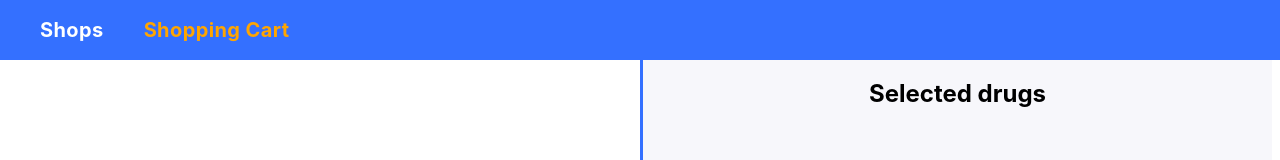
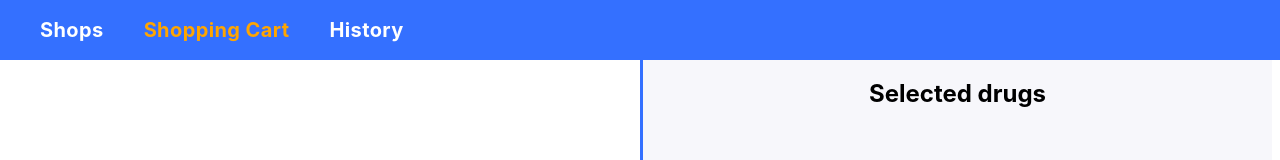
Before and after one commit to Movash/medicine-delivery-app, a React (Create React App) app: page /shoppingCart in a window 1280 px wide. Shown: the top 160 px of the page. Built offline with nearby package versions, Linux system fonts and the light colour scheme.

Commit message:
add_history

```diff
--- a/src/components/Header/Header.jsx
+++ b/src/components/Header/Header.jsx
@@ -7,6 +7,7 @@ const Header = () => {
       <div>
         <NavLink to="/">Shops</NavLink>
         <NavLink to="shoppingCart">Shopping Cart</NavLink>
+        <NavLink to="history">History</NavLink>
       </div>
     </Nav>
   );
```
